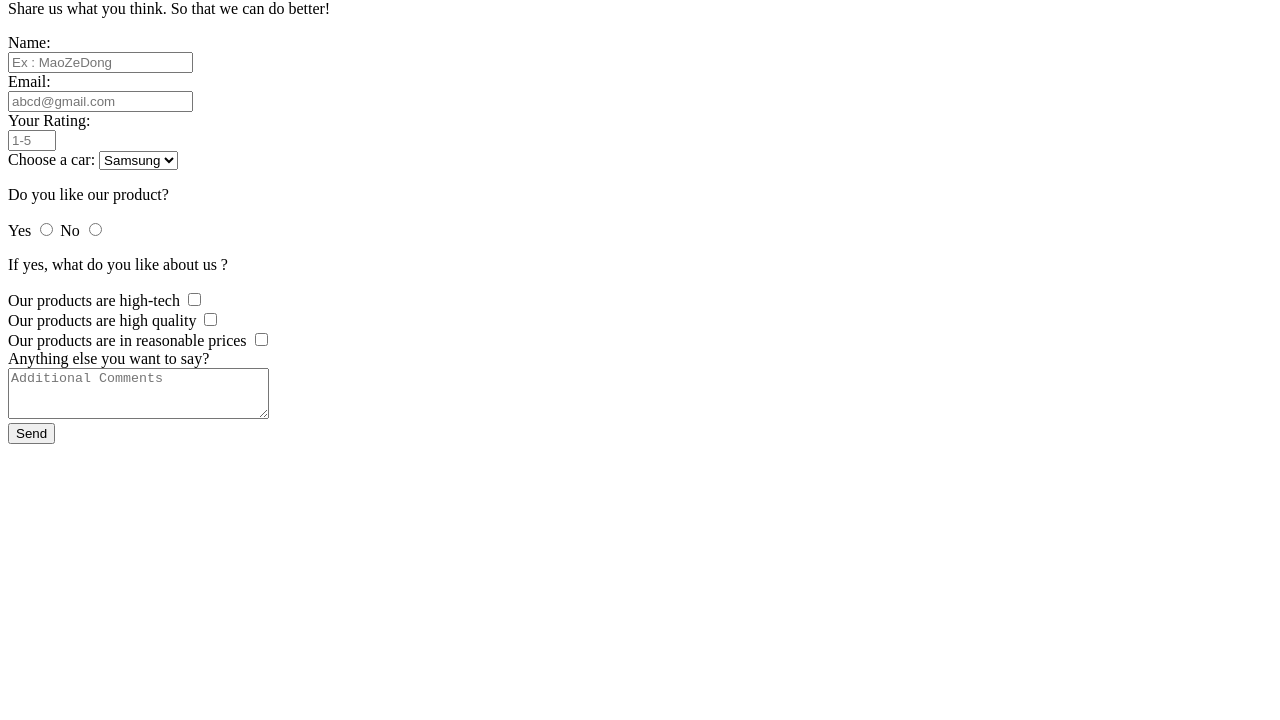
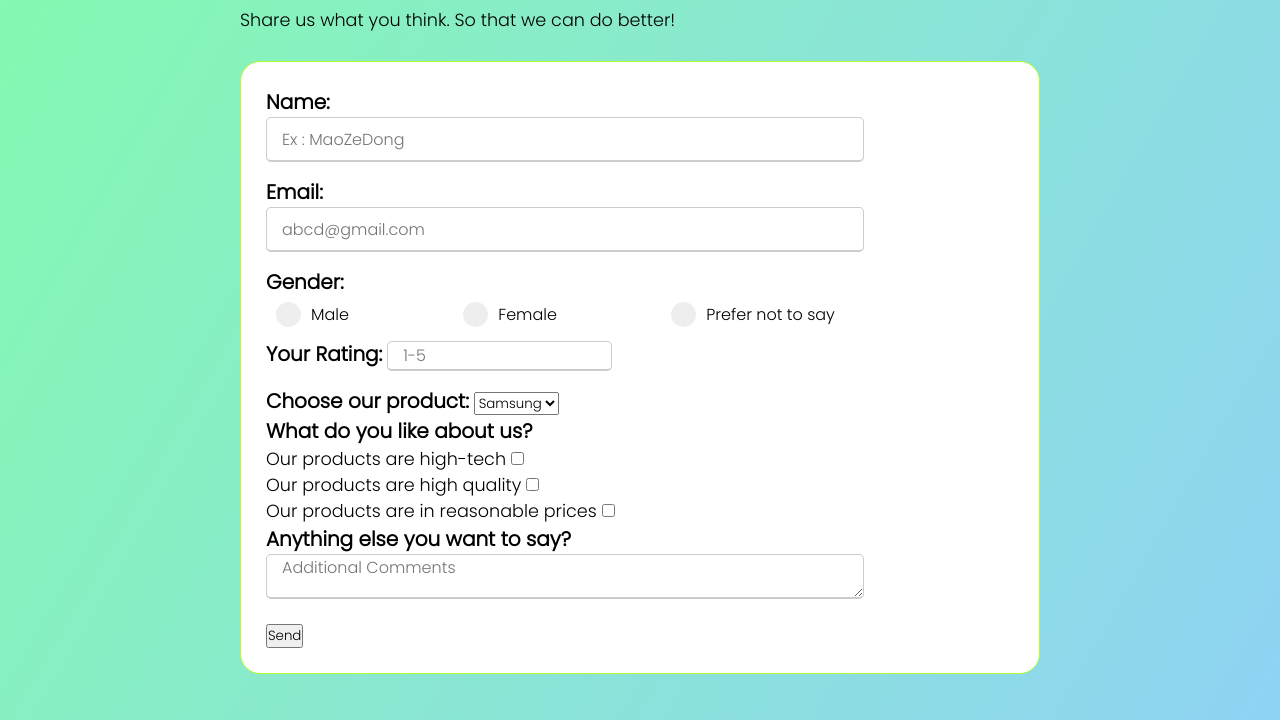
Before and after one commit to DerpJ3t/FCC-ResponsiveWebDesign-Projects, a plain HTML site: page Survey/index.html in a window 1280 px wide. Shown: the part 80-800 px from the top of the page. Drawn offline with Linux system fonts and the light colour scheme.

Commit message:
customized radio buttons

```diff
--- a/Survey/index.html
+++ b/Survey/index.html
@@ -20,6 +20,7 @@
         <div id="#description">
             <p>Share us what you think. So that we can do better!</p>
         </div>
+        <main>
             <form action="" id="survey-form" method="POST">
                 <label for="name" id="name-label">Name:</label><br>
                 <input type="text" name="name" id="name" placeholder="Ex : MaoZeDong" value="" >
@@ -27,10 +28,26 @@
                 <label for="email" id="email-label">Email:</label><br>
                 <input type="email" name="email" id="email" placeholder="abcd@gmail.com">
                 <br>
-            <label for="number" id="number-label">Your Rating:</label><br>
+                <p id="gender-title">Gender:</p>
+                <div id="gender-container">
+                    <label for="male">Male
+                        <input type="radio" name="gender" id="male" value="male">
+                        <span class="radio-button"></span>
+                    </label>
+                    <label for="female">Female
+                        <input type="radio" name="gender" id="female" value="female">
+                        <span class="radio-button"></span>
+                    </label>
+                    <label for="prefer-not-to-say">Prefer not to say
+                        <input type="radio" name="gender" id="prefer-not-to-say" value="prefer-not-to-say">
+                        <span class="radio-button"></span>
+                    </label>
+                    <br>
+                </div>
+                <label for="number" id="number-label">Your Rating:</label>
                 <input type="number" name="number" id="number" placeholder="1-5" step="1" min="1" max="5">
                 <br>
-            <label for="choose-product">Choose a car:</label>
+                <label for="choose-product" id="product-title">Choose our product:</label>
                 <select name="choose-product" id="dropdown">
                   <option value="samsung">Samsung</option>
                   <option value="apple">Apple</option>
@@ -39,12 +56,7 @@
                   <option value="vivo">Vivo</option>
                 </select>
                 <br>
-            <p>Do you like our product?</p>
-            <label for="yes">Yes</label>
-            <input type="radio" name="like-or-no" id="yes" value="yes">
-            <label for="no">No</label>
-            <input type="radio" name="like-or-no" id="no" value="no">
-            <p>If yes, what do you like about us ?</p>
+                <p id="compliment-question">What do you like about us?</p>
                 <label for="high-tech">Our products are high-tech</label>
                 <input type="checkbox" name="compliment" id="high-tech" value="high-tech"><br>
                 <label for="high-quality">Our products are high quality</label>
@@ -52,13 +64,13 @@
                 <label for="cheap">Our products are in reasonable prices</label>
                 <input type="checkbox" name="compliment" id="cheap value="cheap">
                 <br>
-            <label for="comments">Anything else you want to say?</label><br>
+                <label for="comments" id="comment-label">Anything else you want to say?</label><br>
                 <textarea name="comments" id="comments" cols="30" rows="3" placeholder="Additional Comments"></textarea>
                 <br>
                 <input type="submit" id="submit" value="Send">
 
             </form>
-
+        </main>
         <!--[if lt IE 7]>
             <p class="browsehappy">You are using an <strong>outdated</strong> browser. Please <a href="#">upgrade your browser</a> to improve your experience.</p>
         <![endif]-->
--- a/Survey/style.css
+++ b/Survey/style.css
@@ -0,0 +1,111 @@
+@import url('https://fonts.googleapis.com/css2?family=Poppins:wght@300&display=swap');
+*{
+    margin: 0;
+    padding: 0;
+    box-sizing: border-box;
+    font-family: 'Poppins', sans-serif;
+}
+body{
+    background-image: linear-gradient(120deg, #84fab0 0%, #8fd3f4 100%);
+    font-size: 1.1em;
+    display: grid;
+    grid-template-rows: 10% 5% auto;
+    justify-content: center;
+    align-items: center;
+    height: 100vh;
+}
+
+#name-label, #email-label, #comment-label, #gender-title,#number-label, #product-title,#compliment-question{
+    font-weight: 600;
+    font-size: 20px;
+}
+#title{
+    margin: 10px;
+    text-align: center;
+    grid-area: 1 / 1
+}
+#survey-form{
+    max-width: 800px;
+    background: #fff;
+    padding: 25px;
+    border: 1px solid greenyellow;
+    border-radius: 20px;
+    margin-top: 10px;
+    margin-bottom: 35px;
+    align-self: center;
+    width: 70vw;
+}
+
+input[type=text],input[type=email] , textarea{
+    width: 80%;
+    height: 45px;
+    outline: none;
+    border-radius: 5px;
+    border: 1px solid #ccc;
+    padding-left: 15px;
+    font-size: 16px;
+    margin-bottom: 15px;
+    border-bottom-width: 2px;
+}
+#number{
+    width: 30%;
+    height: 30px;
+    outline: none;
+    border-radius: 5px;
+    border: 1px solid #ccc;
+    padding-left: 15px;
+    font-size: 16px;
+    margin-bottom: 15px;
+    border-bottom-width: 2px;
+    transition: all 0.3s ease;
+}
+#gender-container  {
+    display: flex;
+    flex-direction: row;
+    justify-content: space-between;
+    align-items: center;
+    width: 90%;
+    margin-left: 10px;
+    margin-top: 5px;
+}
+#name:focus, #email:focus, #number:focus,textarea:focus{
+    border-color: #6eb9ff;
+}
+
+#gender-container  label{ /* The container */
+    display: block;
+    position: relative;
+    padding-left: 35px;
+    margin-bottom: 12px;
+    cursor: pointer;
+    font-size: 16px;
+    user-select: none;
+    -webkit-user-select: none;
+    -moz-user-select: none;
+    -ms-user-select: none;
+}
+
+#gender-container label input{  /* Hide the browser's default radio button */
+    position: absolute;
+    opacity: 0;
+    cursor: pointer;
+}
+/* Create a custom radio button */
+.radio-button{
+    position: absolute;
+    top: 0;
+    left: 0;
+    height: 25px;
+    width: 25px;
+    background-color: #eee;
+    border-radius: 50%;
+}
+
+/* On mouse-over, add a  background color */
+#gender-container input ~.radio-button:hover{
+    background-color: #ccc;
+}
+/* When the radio button is checked, change background color */
+#gender-container input:checked ~.radio-button{
+    background-color: hsl(145, 100%, 50%);
+}
```
Lines whose indentation alone changed are shown as unchanged.
